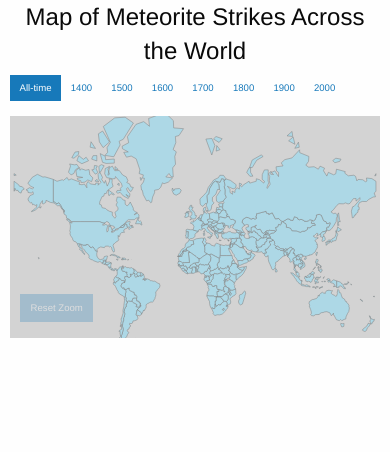
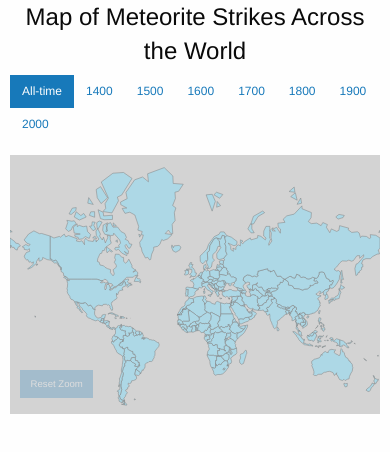
Before and after one commit to relwiwa/fcc-meteorite-map, a React app: page / in a window 390 px wide. Built offline with nearby package versions, Linux system fonts and the light colour scheme; no server answers.

Commit message:
Update display for small screens

```diff
--- a/src/data/meteorite-map.spex.js
+++ b/src/data/meteorite-map.spex.js
@@ -1,6 +1,9 @@
 const SPEX = {
   map: {
-    ratioFactor: 0.6
+    ratioFactor: {
+      small: 0.7,
+      medium: 0.6
+    }
   },
   mercator: {
     topoJsonDimensions: {
--- a/src/hoc/with-resize-handling.js
+++ b/src/hoc/with-resize-handling.js
@@ -40,11 +40,16 @@ function withResizeHandling(WrappedComponent, ratioFactor) {
       for (let property in containerDimensions) {
         containerDimensions[property] = containerDimensions[property].substr(0, containerDimensions[property].length - 2);
       }
+
       let { paddingLeft, paddingRight, width } = containerDimensions;
       width = width - paddingLeft - paddingRight;
+      let height = width * ratioFactor.small;
+      if (width > 500) {
+        height = width * ratioFactor.medium;
+      }
       if (width !== this.state.chartWidth) {
         this.setState({
-          chartHeight: width * ratioFactor,
+          chartHeight: height,
           chartWidth: width,
         })
       }
--- a/src/styles/map-filter.scss
+++ b/src/styles/map-filter.scss
@@ -1,6 +1,6 @@
 .map-filter {
   a {
-    font-size:0.6rem;
+    font-size:0.75rem;
     padding:0.85em 1em;
     @media screen and (min-width: 40em) {
       font-size:0.9rem;
```
